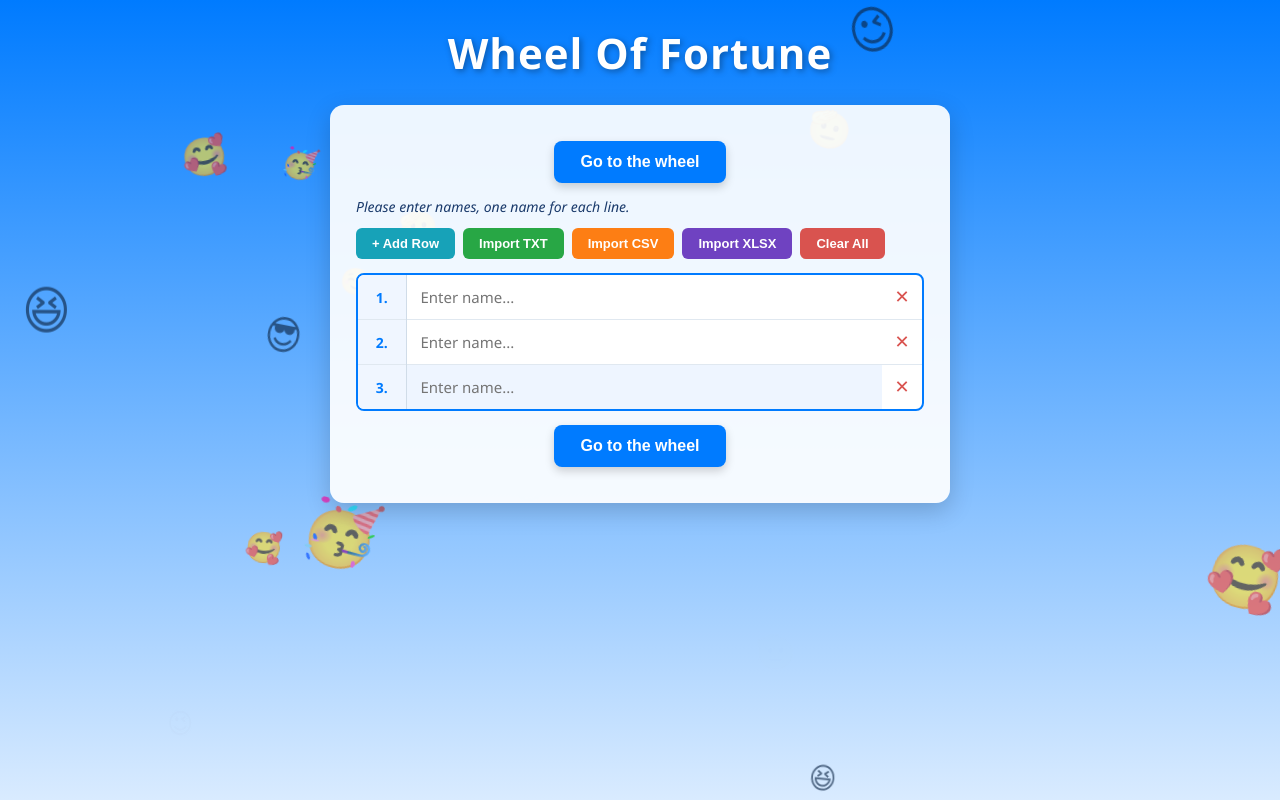
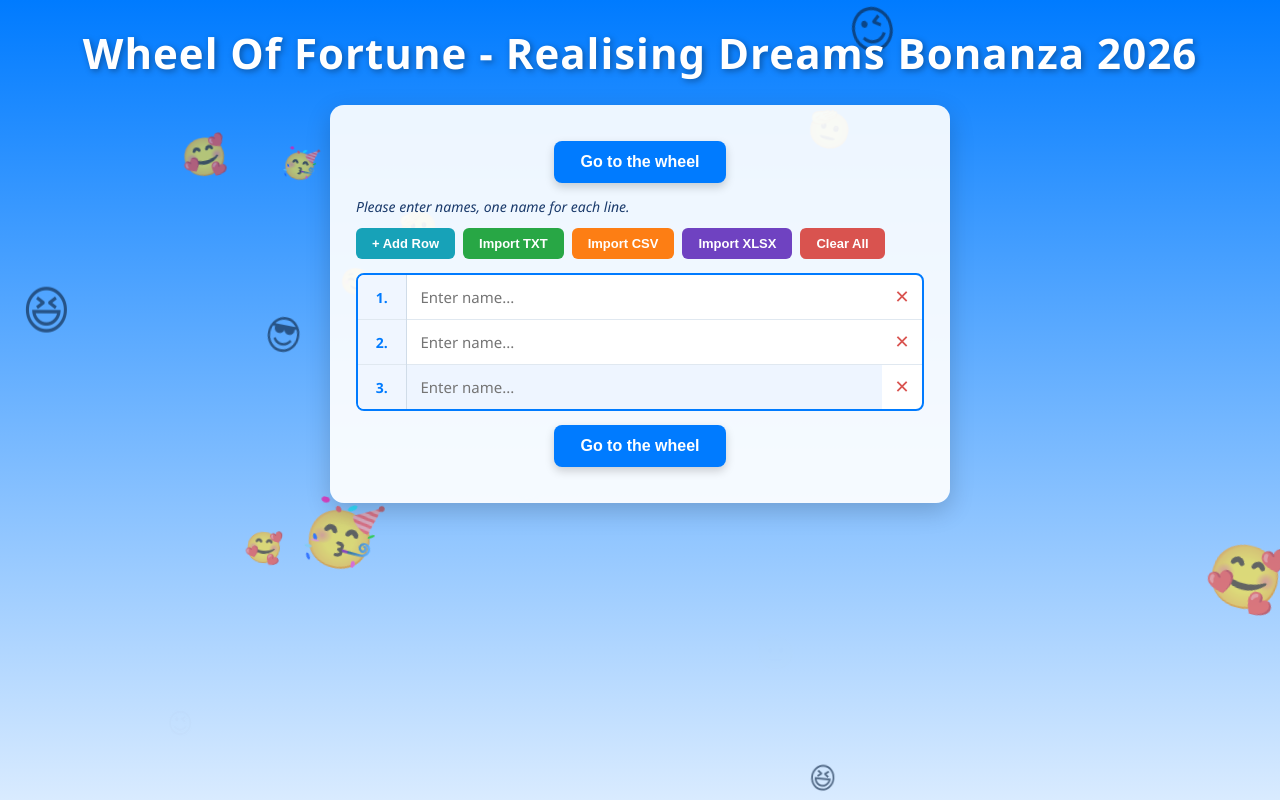
Before and after one commit to gitdinfra/TOOLS, a plain HTML site: page WheelOfFortune.html in a window 1280 px wide. Drawn offline with Linux system fonts and the light colour scheme.

Commit message:
Update WheelOfFortune.html
Update page title.

```diff
--- a/WheelOfFortune.html
+++ b/WheelOfFortune.html
@@ -2,7 +2,7 @@
 <html lang="en">
 <head>
 <meta charset="UTF-8">
-<title>Wheel of Fortune</title>
+<title>Wheel of Fortune - GITD Akhyar</title>
 <script src="https://cdn.jsdelivr.net/npm/xlsx@0.18.5/dist/xlsx.full.min.js"></script>
 <style>
   * { box-sizing: border-box; margin: 0; padding: 0; }
@@ -373,7 +373,7 @@
 </head>
 <body>
 
-<h1>Wheel of Fortune</h1>
+<h1>Wheel of Fortune - Realising Dreams Bonanza 2026</h1>
 
 <!-- Input Screen -->
 <div id="inputScreen" class="card">
```
